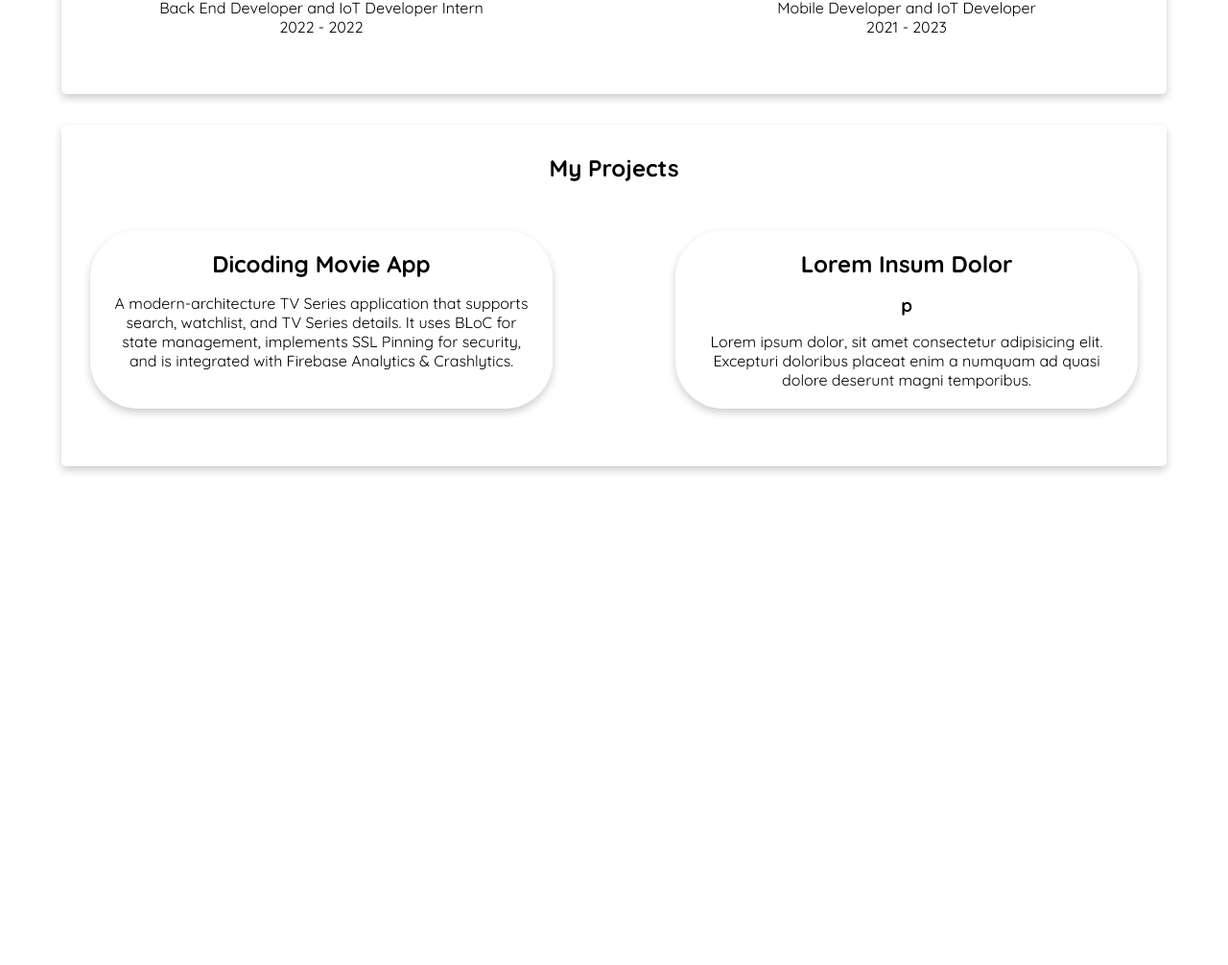
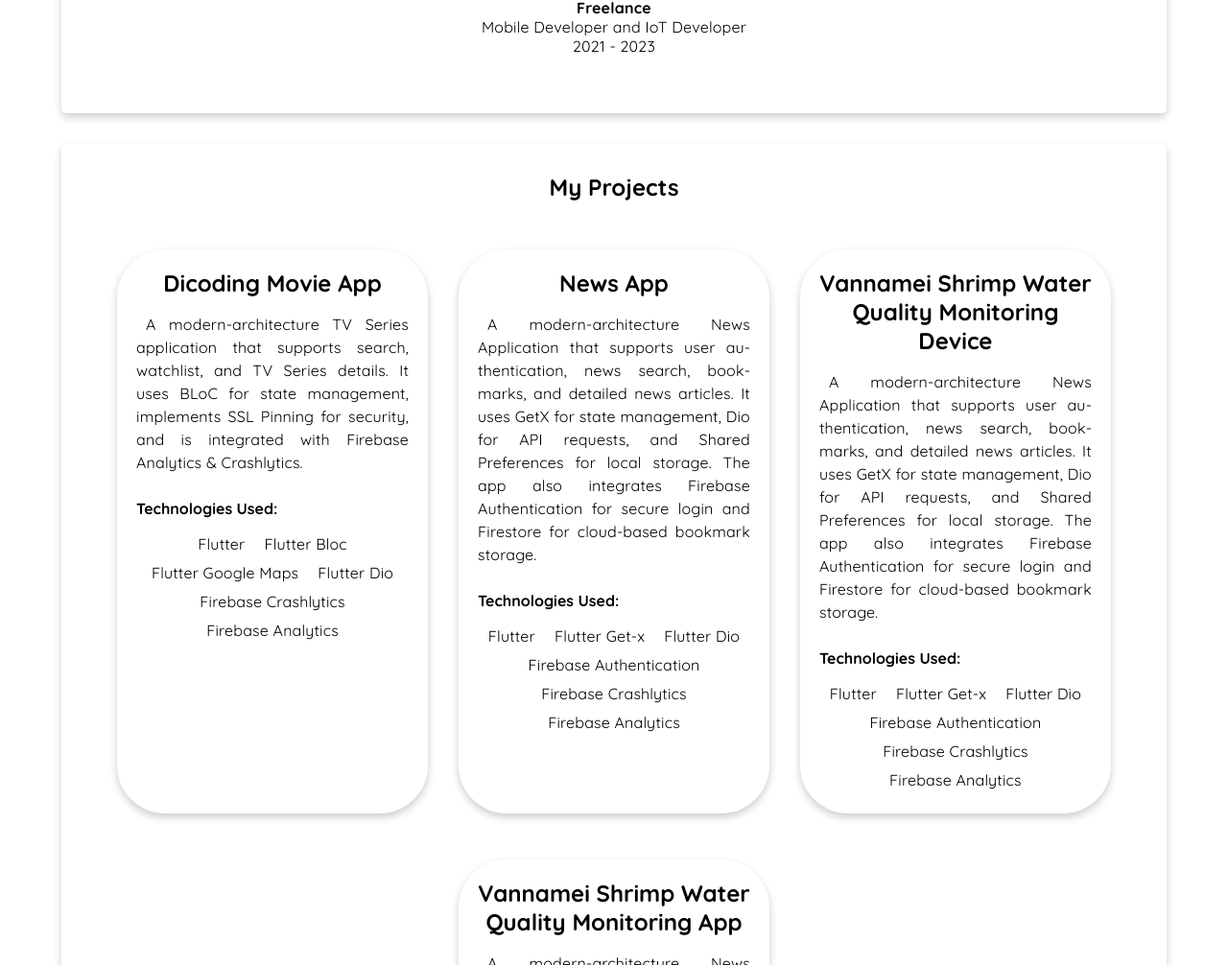
Before and after one commit to laurensiusyuda/portofolio, a plain HTML site: page index.html in a window 1280 px wide. Shown: the part 1317-2323 px from the top of the page at 96% size. Before the commit the page ends 1835 px from the top, so only its background shows below. Drawn offline with Linux system fonts and the light colour scheme.

Commit message:
fix : column project

```diff
--- a/index.html
+++ b/index.html
@@ -5,7 +5,6 @@
     <meta name="viewport" content="width=device-width, initial-scale=1.0" />
     <title>Portofolio Laurensius Yuda</title>
     <link rel="stylesheet" href="style/style.css" />
-
     <link rel="preconnect" href="https://fonts.googleapis.com" />
     <link rel="preconnect" href="https://fonts.gstatic.com" crossorigin />
     <link
@@ -14,12 +13,11 @@
     />
   </head>
   <body>
-    <!-- header -->
+    <!-- ! header -->
     <header class="header-container">
       <div class="header-name">
         <h1 style="font-size: 2.5rem">LYWN</h1>
       </div>
-
       <div class="header-list">
         <ul>
           <li><a href="#profile">Profile</a></li>
@@ -28,16 +26,14 @@
         </ul>
       </div>
     </header>
-
-    <!-- main -->
+    <!-- ! main -->
     <main class="main-container">
       <div class="content">
-        <!-- Profile -->
+        <!-- ! Profile -->
         <article class="card" id="profile">
           <div class="main-image-profile">
             <img src="assets/profile.png" alt="Profile Photo" />
           </div>
-
           <div class="main-description-profile">
             <h1>Laurensius Yuda Wicaksono Nugroho</h1>
             <ul class="skills">
@@ -66,12 +62,10 @@
             </p>
           </div>
         </article>
-
-        <!-- Experience -->
-        <article class="card" id="experience">
+        <!-- ! Experience -->
+        <article  class="card" id="experience">
           <div class="experience-content">
             <h2>Experience</h2>
-
             <div class="experience-list">
               <div class="experience-item">
                 <h3>Indomaret Group</h3>
@@ -80,23 +74,14 @@
                   alt="Logo_Indomaret"
                   class="logo_indomaret"
                 />
-                <p>IT Supervisor</p>
+                <p style="font-weight: bold;">IT Supervisor</p>
                 <p>Mobile Developer and Back-End Developer</p>
                 <p>2024 - Present</p>
-              </div>
-
-              <div class="experience-item">
-                <h3>Indomaret Group</h3>
-                <img
-                  src="assets/Logo_Indomaret.png"
-                  alt="Logo_Indomaret"
-                  class="logo_indomaret"
-                />
-                <p>MDPS IT Specialist</p>
+                <br>
+                <p style="font-weight: bold;">MDPS IT Specialist</p>
                 <p>Mobile Developer and Back-End Developer</p>
                 <p>2023 - 2024</p>
               </div>
-
               <div class="experience-item">
                 <h3>Dicoding Indonesia</h3>
                 <img
@@ -104,13 +89,10 @@
                   alt="Dicoding_Logo"
                   class="logo_dicoding"
                 />
-                <p>Apprenticeship</p>
+                <p style="font-weight: bold;" >Apprenticeship</p>
                 <p>MSIB Pengembang Multi-Platform dan Back-End</p>
                 <p>2022 - 2023</p>
               </div>
-            </div>
-
-            <div class="experience-list">
               <div class="experience-item">
                 <h3>Impian Sukses Anak Bangsa</h3>
                 <img
@@ -118,11 +100,10 @@
                   alt="Dream_Kernel"
                   class="dream_kernel"
                 />
-                <p>Internship</p>
+                <p style="font-weight: bold;">Internship</p>
                 <p>Back End Developer and IoT Developer Intern</p>
                 <p>2022 - 2022</p>
               </div>
-
               <div class="experience-item">
                 <h3>Freelance</h3>
                 <img
@@ -130,29 +111,26 @@
                   alt="Freelance"
                   class="logo_freelance"
                 />
-                <p>Freelance</p>
+                <p style="font-weight: bold;">Freelance</p>
                 <p>Mobile Developer and IoT Developer</p>
                 <p>2021 - 2023</p>
               </div>
             </div>
           </div>
         </article>
-
-        <!-- Project -->
+        <!-- ! Project -->
         <article class="card" id="projects">
           <div class="project-content">
             <h2>My Projects</h2>
-
             <div class="project-list">
-              <!-- list project -->
               <div class="project-card">
                 <h2>
                   <a
                     href="https://github.com/laurensiusyuda/DicodingMovieApp"
                     class="link-flash"
-                    target="_blank"
-                    >Dicoding Movie App</a
-                  >
+                    target="_blank">
+                    Dicoding Movie App
+                  </a>
                 </h2>
                 <p>
                   A modern-architecture TV Series application that supports
@@ -160,17 +138,83 @@
                   state management, implements SSL Pinning for security, and is
                   integrated with Firebase Analytics & Crashlytics.
                 </p>
+                <div class="project-technologies">
+                  <span class="title-tech"><strong>Technologies Used:</strong></span>
+                  <ul>
+                      <li>Flutter</li>
+                      <li>Flutter Bloc</li>
+                      <li>Flutter Google Maps</li>
+                      <li>Flutter Dio</li>
+                      <li>Firebase Crashlytics</li>
+                      <li>Firebase Analytics</li>
+                  </ul>
               </div>
-
+              </div>
               <div class="project-card">
-                <h2>Lorem Insum Dolor</h2>
-                <h3>p</h3>
+                <h2>
+                  <a href="https://github.com/laurensiusyuda/News-App" class="link-flash"
+                  target="_blank">
+                    News App
+                  </a>
+                </h2>
                 <p>
-                  Lorem ipsum dolor, sit amet consectetur adipisicing elit.
-                  Excepturi doloribus placeat enim a numquam ad quasi dolore
-                  deserunt magni temporibus.
+                  A modern-architecture News Application that supports user authentication, news search, bookmarks, and detailed news articles. It uses GetX for state management, Dio for API requests, and Shared Preferences for local storage. The app also integrates Firebase Authentication for secure login and Firestore for cloud-based bookmark storage.
                 </p>
+                <div class="project-technologies">
+                  <span class="title-tech"><strong>Technologies Used:</strong></span>
+                  <ul>
+                    <li>Flutter</li>
+                    <li>Flutter Get-x</li>
+                    <li>Flutter Dio</li>
+                    <li>Firebase Authentication</li>
+                    <li>Firebase Crashlytics</li>
+                    <li>Firebase Analytics</li>
+                  </ul>
+                </div>
               </div>
+              <div class="project-card">
+                <h2>
+                  <a href="https://github.com/laurensiusyuda/News-App" class="link-flash"
+                  target="_blank">
+                  Vannamei Shrimp Water Quality Monitoring Device
+                </a>
+                </h2>
+                <p>
+                  A modern-architecture News Application that supports user authentication, news search, bookmarks, and detailed news articles. It uses GetX for state management, Dio for API requests, and Shared Preferences for local storage. The app also integrates Firebase Authentication for secure login and Firestore for cloud-based bookmark storage.
+                </p>
+                <div class="project-technologies">
+                  <span class="title-tech"><strong>Technologies Used:</strong></span>
+                  <ul>
+                    <li>Flutter</li>
+                    <li>Flutter Get-x</li>
+                    <li>Flutter Dio</li>
+                    <li>Firebase Authentication</li>
+                    <li>Firebase Crashlytics</li>
+                    <li>Firebase Analytics</li>
+                  </ul>
+                </div>
+              </div>
+              <div class="project-card">
+                <h2>
+                  <a href="https://github.com/laurensiusyuda/News-App" class="link-flash"
+                  target="_blank">
+                  Vannamei Shrimp Water Quality Monitoring App
+                </a>
+                </h2>
+                <p>
+                  A modern-architecture News Application that supports user authentication, news search, bookmarks, and detailed news articles. It uses GetX for state management, Dio for API requests, and Shared Preferences for local storage. The app also integrates Firebase Authentication for secure login and Firestore for cloud-based bookmark storage.
+                </p>
+                <div class="project-technologies">
+                  <span class="title-tech"><strong>Technologies Used:</strong></span>
+                  <ul>
+                    <li>Flutter</li>
+                    <li>Flutter Get-x</li>
+                    <li>Flutter Dio</li>
+                    <li>Firebase Authentication</li>
+                    <li>Firebase Crashlytics</li>
+                    <li>Firebase Analytics</li>
+                  </ul>
+                </div>
             </div>
           </div>
         </article>
--- a/style/style.css
+++ b/style/style.css
@@ -96,6 +96,7 @@ body {
 
 .main-description-profile p {
     text-align: justify;
+    letter-spacing: 0.2px;
 }
 
 /* Skills List */
@@ -118,8 +119,8 @@ body {
 .skills li:hover {
     background-color: #425c77;
     color: white;
+    cursor: pointer;
 }
-
 
 /* Experience */
 .experience-content {
@@ -134,6 +135,7 @@ body {
     margin: 50px 0px 30px 0px;
     display: flex;
     flex: 1;
+    flex-wrap: wrap;
     justify-content: center;
     gap: 0rem 8rem;
     width: 100%;
@@ -146,6 +148,11 @@ body {
     flex-direction: column;
     align-items: center;
     text-align: center;
+}
+
+.experience-item h3,
+.experience-item p {
+    letter-spacing: 0.2px;
 }
 
 /* Logo */
@@ -162,7 +169,6 @@ body {
 
 /* Projects */
 .project-content{
-    /* background-color: aqua; */
     flex: 1;
     display: flex;
     flex-direction: column;
@@ -171,32 +177,78 @@ body {
     width: 100%;
 }
 
-.project-list{
+.project-list {
     margin: 50px 0px 30px 0px;
     display: flex;
-    flex: 1;
+    flex-wrap: wrap;
     justify-content: center;
-    gap: 0rem 8rem;
+    gap: 2rem;
     width: 100%;
     max-width: 1200px;
 }
 
 .project-card {
-    flex: 1;
-    width: auto;
+    width: calc(33.33% - 2.5rem);
+    min-width: 300px;
     max-width: 100%;
     box-shadow: 0 4px 8px 0 rgba(0, 0, 0, 0.2);
     border-radius: 50px;
     padding: 20px;
     display: flex;
     flex-direction: column;
-    align-items: center;
     gap: 1rem;
     transition: transform 0.2s ease-in-out;
+    margin-bottom: 1rem;
 }
 
 .project-card:hover {
     transform: scale(1.1);
+}
+
+.project-card p {
+    letter-spacing: 0.2px;
+    text-indent: 10px;
+    text-align: justify;
+    line-height: 1.5;
+    word-spacing: 0%;
+    hyphens: auto;
+}
+
+.project-technologies {
+    display: flex;
+    align-items: center;
+    gap: 2px;
+    flex-wrap: wrap;
+}
+
+.title-tech {
+    white-space: nowrap;
+    flex-shrink: 0;
+    margin: 10px 0px;
+}
+
+.project-technologies ul {
+    display: flex;
+    flex-wrap: wrap;
+    justify-content: center;
+    list-style: none;
+    padding: 0;
+}
+
+.project-technologies li {
+    margin: 0;
+    padding: 5px 10px;
+    border-radius: 8px;
+    text-align: center;
+    transition: all 0.2s ease-in-out;
+    letter-spacing: 0.2px;
+}
+
+.project-technologies li:hover {
+    background-color: #425c77;
+    color: white;
+    transform: scale(1.1);
+    cursor: pointer;
 }
 
 .link-flash {
```
Lines whose indentation alone changed are shown as unchanged.
